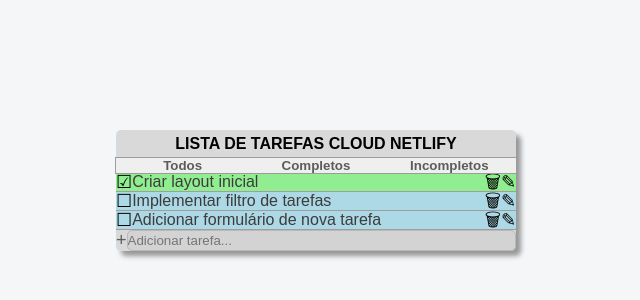
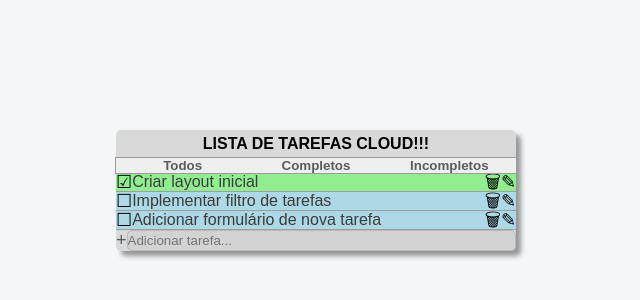
Before and after one commit to pierbotteroweb/cloud-todo-list, a Next.js app in the folder frontend/: page / in a window 1280 px wide. Shown: the part 218-518 px from the top of the page, without its empty margins (324-964 px from the left). Built offline with nearby package versions, Linux system fonts and the light colour scheme.

Commit message:
feat: atualiza titulo do app

```diff
--- a/frontend/src/components/List.tsx
+++ b/frontend/src/components/List.tsx
@@ -67,7 +67,7 @@
     const listElement = (
         <div className={styles.container}>
             <div className={styles.mainWrap}>
-                <p className={styles.mainTitle}>LISTA DE TAREFAS CLOUD NETLIFY</p>
+                <p className={styles.mainTitle}>LISTA DE TAREFAS CLOUD!!!</p>
                 <TabsComponent filter={filter} onChangeFilter={setFilter} />
                 <div className={styles.tasksContainer} >
                     {filteredTasks.map((task)=>(
```
